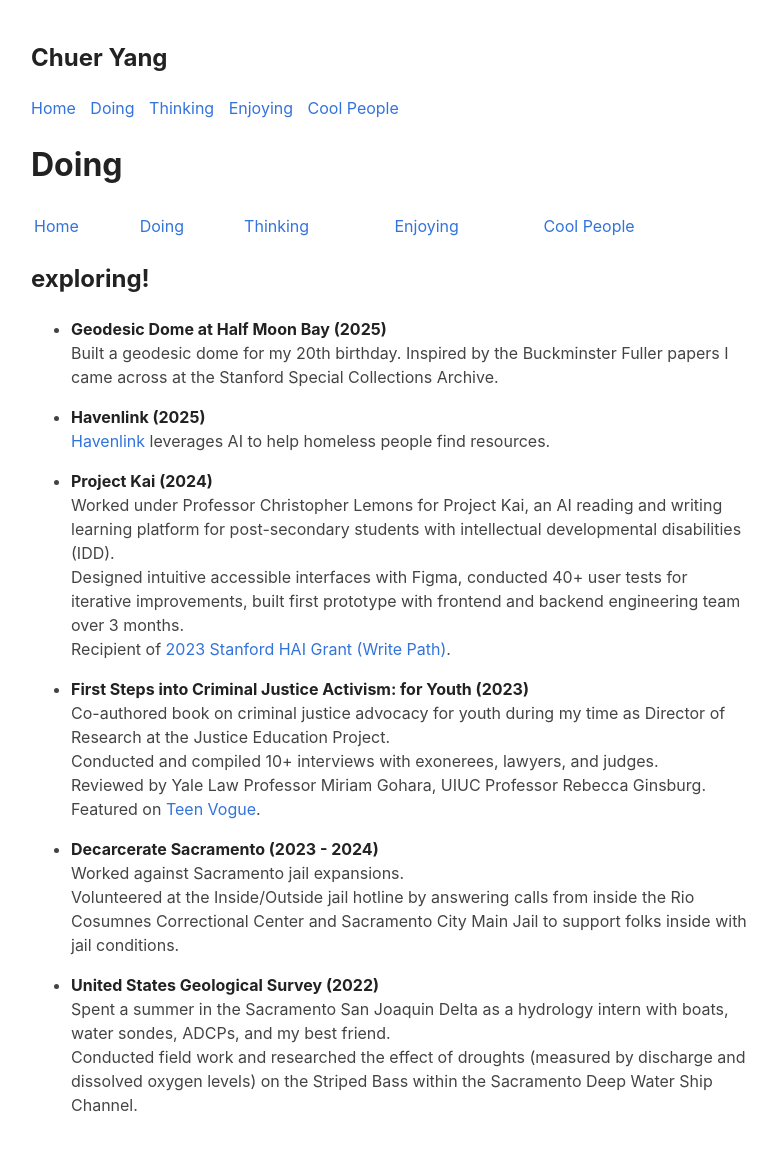
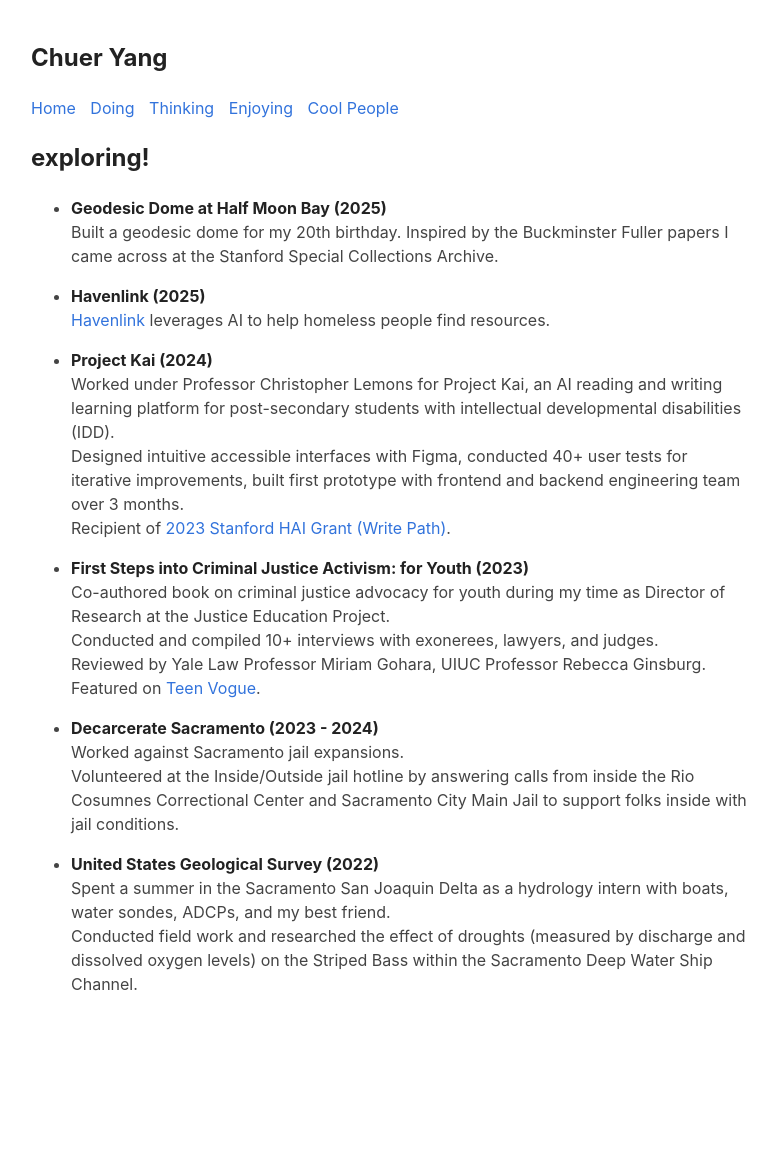
Before and after one commit to chuery/chuer, a Jekyll site: the page built from doing.md, in a window 1280 px wide. Shown: the whole page, without its empty margins (249-1026 px from the left). Built offline with Jekyll 4.4.1, drawn with Linux system fonts in a browser that asks for light colours; after the commit the page ends 1032 px from its top, so only the background shows below that.

```diff
--- a/doing.md
+++ b/doing.md
@@ -1,11 +1,7 @@
 ---
 layout: default
-title: Doing – Chuer Yang
+title: Doing
 ---
-
-# Doing
-
-[Home](../index.html) | [Doing](doing.html) | [Thinking](thinking.html) | [Enjoying](enjoying.html) | [Cool People](people.html)
 
 ## exploring!
 
```
